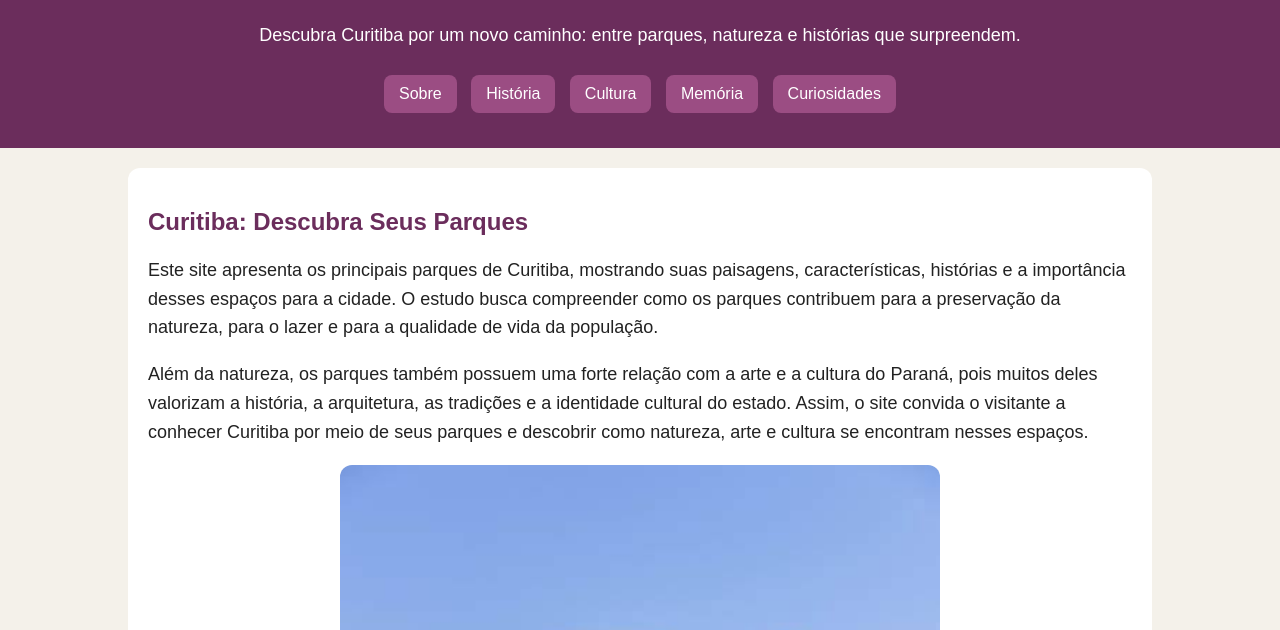
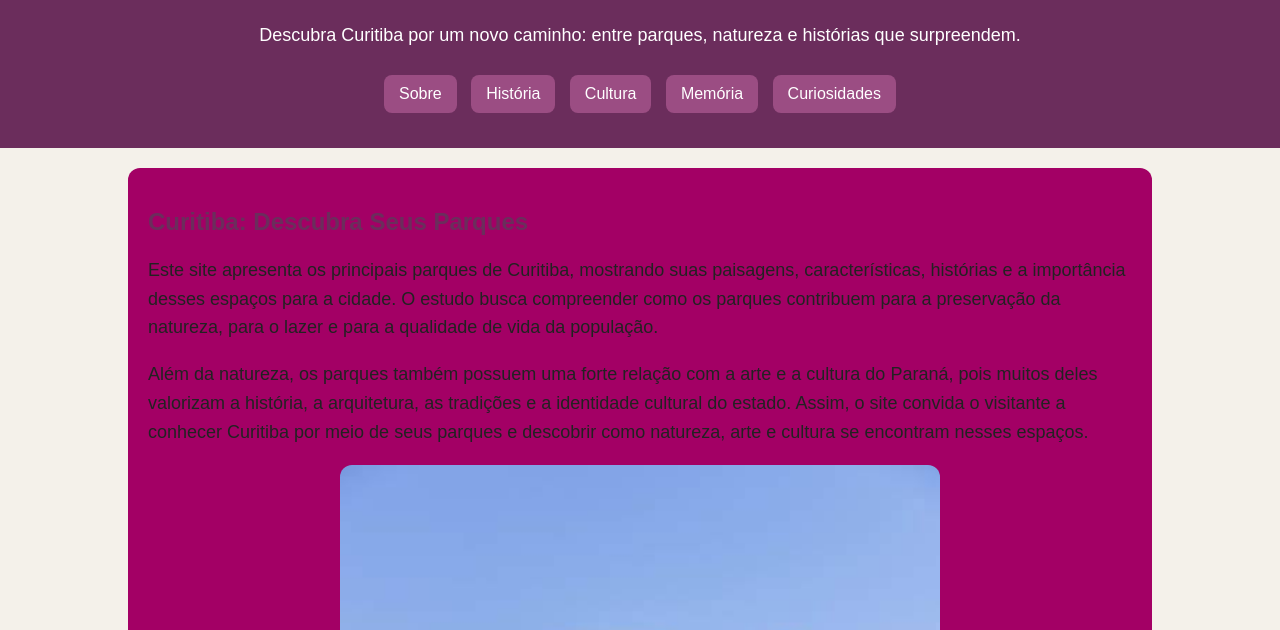
Before and after one commit to emanuelejovitasilva-oss/arteparanaense, a plain HTML site: page index.html in a window 1280 px wide. Shown: the part 99-729 px from the top of the page. Drawn offline with Linux system fonts and the light colour scheme.

Commit message:
mudei a cor

```diff
--- a/style.css
+++ b/style.css
@@ -4,7 +4,7 @@
     --cor-principal: #6b2d5c;
     --cor-secundaria: #9b4d83;
     --cor-hover: #c77dff;
-    --cor-superficie: #ffffff;
+    --cor-superficie: #a30065;
     --cor-card: #f3d9fa;
     --cor-legenda: #555555;
     --cor-clara: #ffffff;
```
